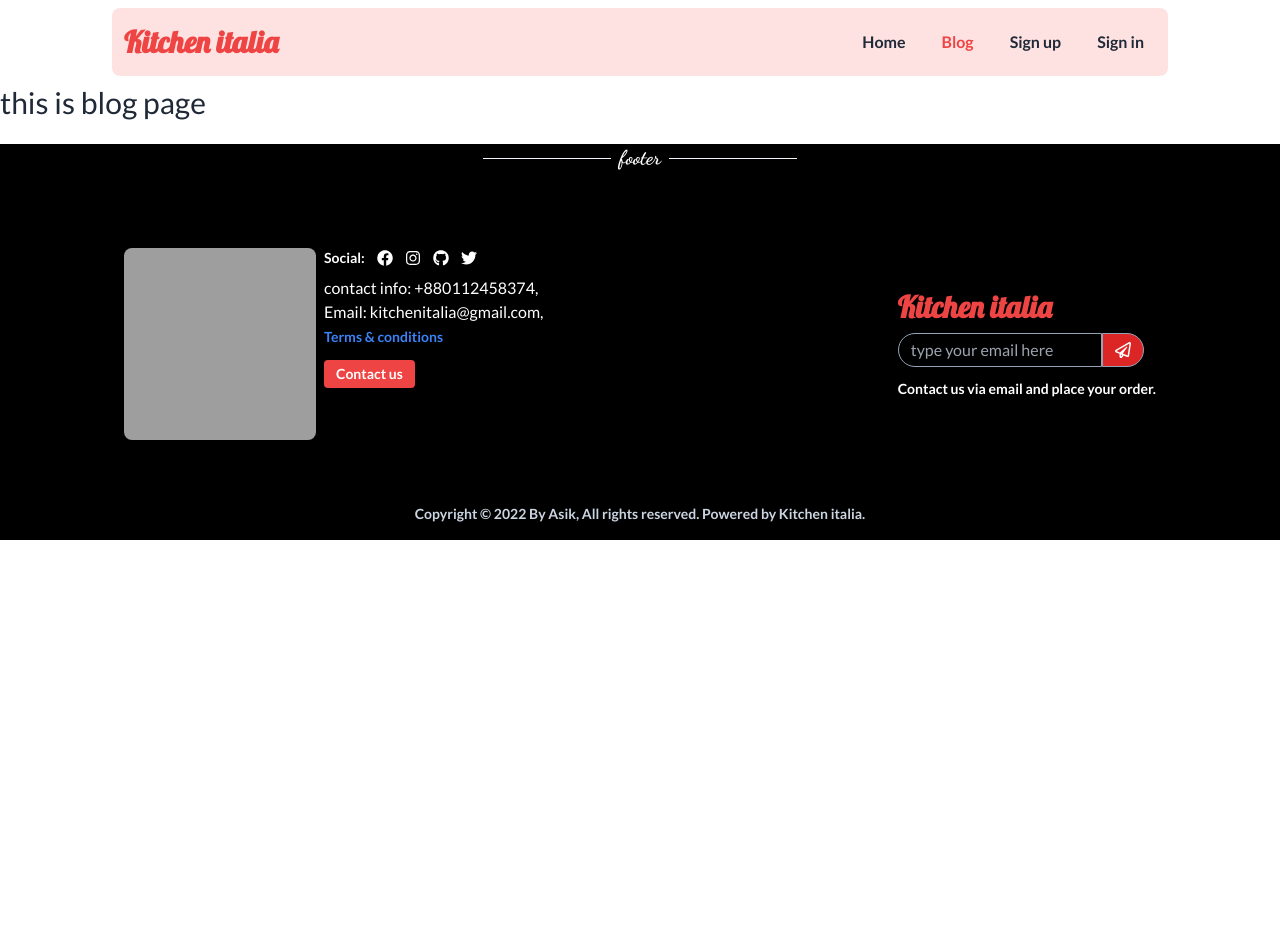
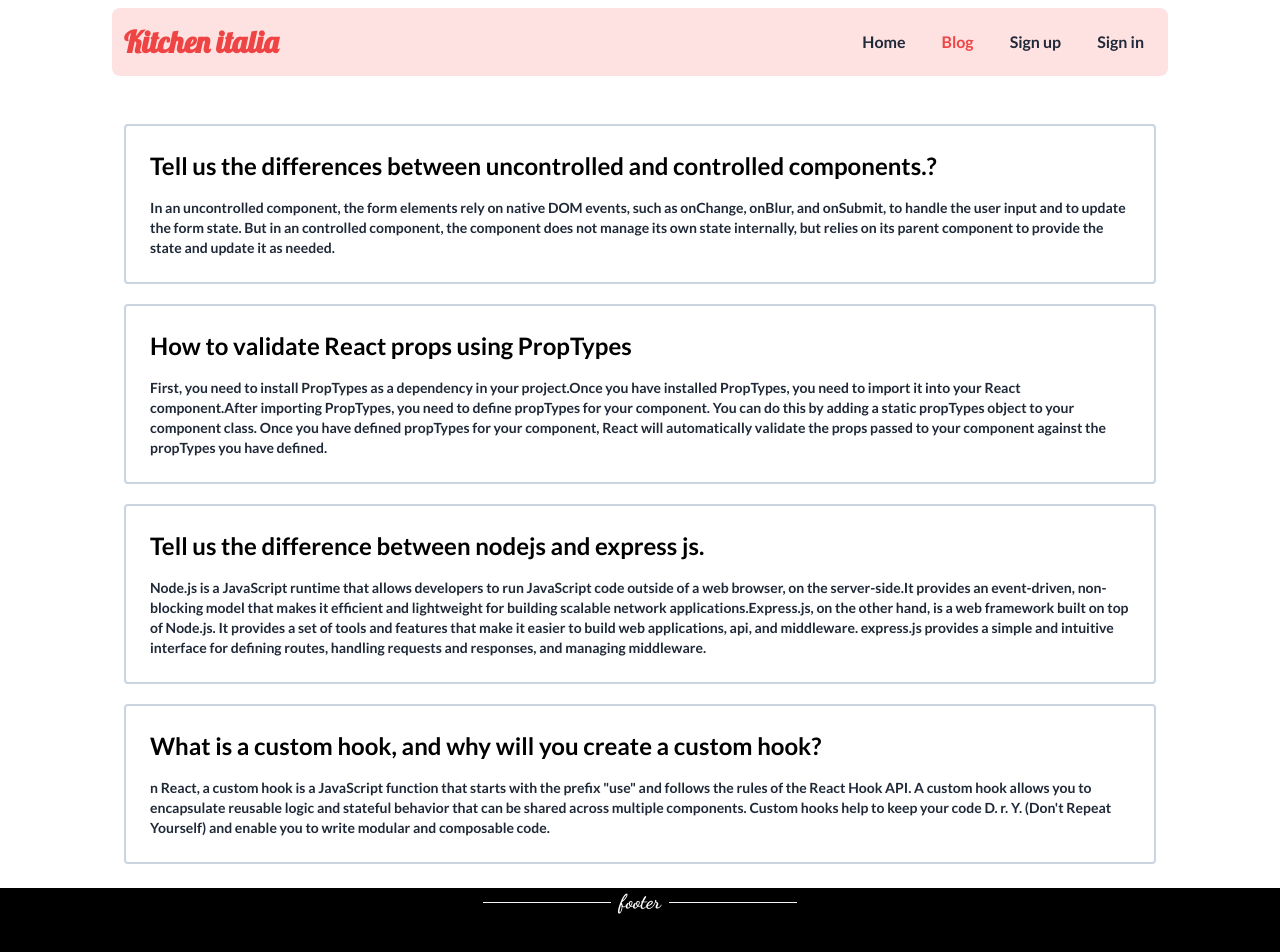
Before and after one commit to mdasik0/Kitchen-italia-project-client, a React (Vite) app: page /blog in a window 1280 px wide. Shown: the top 952 px of the page. Before the commit the page ends 800 px from the top, so only its background shows below. Built offline with nearby package versions, Linux system fonts and the light colour scheme; no server answers; grey boxes are pictures that could not be loaded.

Commit message:
blog added

```diff
--- a/src/component/Blog/Blog.jsx
+++ b/src/component/Blog/Blog.jsx
@@ -1,11 +1,66 @@
-import React from 'react';
+import React from "react";
 
 const Blog = () => {
-    return (
-        <div className='text-3xl'>
-            this is blog page
-        </div>
-    );
+  return (
+    <div className="text-md:pb-6 md:pt-10 gap-5 flex flex-col px-3 mx-0 md:mx-28">
+      <div className="p-6 border-2 mb- border-slate-300 rounded ">
+        <h1 className="font-bold mb-4 text-2xl text-black ">
+          Tell us the differences between uncontrolled and controlled
+          components.?
+        </h1>
+        <p className="text-sm font-bold">
+          In an uncontrolled component, the form elements rely on native DOM
+          events, such as onChange, onBlur, and onSubmit, to handle the user
+          input and to update the form state. But in an controlled component,
+          the component does not manage its own state internally, but relies on
+          its parent component to provide the state and update it as needed.
+        </p>
+      </div>
+      <div className="p-6 border-2 border-slate-300 rounded ">
+        <h1 className="font-bold mb-4 text-2xl text-black ">
+          How to validate React props using PropTypes
+        </h1>
+        <p className="text-sm font-bold">
+          First, you need to install PropTypes as a dependency in your
+          project.Once you have installed PropTypes, you need to import it into
+          your React component.After importing PropTypes, you need to define
+          propTypes for your component. You can do this by adding a static
+          propTypes object to your component class. Once you have defined
+          propTypes for your component, React will automatically validate the
+          props passed to your component against the propTypes you have defined.
+        </p>
+      </div>
+      <div className="p-6 border-2 border-slate-300 rounded ">
+        <h1 className="font-bold mb-4 text-2xl text-black ">
+          Tell us the difference between nodejs and express js.
+        </h1>
+        <p className="text-sm font-bold">
+          Node.js is a JavaScript runtime that allows developers to run
+          JavaScript code outside of a web browser, on the server-side.It
+          provides an event-driven, non-blocking model that makes it efficient
+          and lightweight for building scalable network applications.Express.js,
+          on the other hand, is a web framework built on top of Node.js. It
+          provides a set of tools and features that make it easier to build web
+          applications, api, and middleware. express.js provides a simple and
+          intuitive interface for defining routes, handling requests and
+          responses, and managing middleware.
+        </p>
+      </div>
+      <div className="p-6 border-2 border-slate-300 rounded ">
+        <h1 className="font-bold mb-4 text-2xl text-black ">
+          What is a custom hook, and why will you create a custom hook?
+        </h1>
+        <p className="text-sm font-bold">
+          n React, a custom hook is a JavaScript function that starts with the
+          prefix "use" and follows the rules of the React Hook API. A custom
+          hook allows you to encapsulate reusable logic and stateful behavior
+          that can be shared across multiple components. Custom hooks help to
+          keep your code D. r. Y. (Don't Repeat Yourself) and enable you to write
+          modular and composable code.
+        </p>
+      </div>
+    </div>
+  );
 };
 
 export default Blog;
--- a/src/component/Navbar/Navbar.jsx
+++ b/src/component/Navbar/Navbar.jsx
@@ -1,9 +1,20 @@
-import React, { useState } from "react";
+import React, { useContext, useState } from "react";
 import "./Navbar.css";
 import { Link, NavLink } from "react-router-dom";
-import { FaAlignRight, FaAlignJustify } from "react-icons/fa";
+import { FaAlignRight, FaAlignJustify,FaSignOutAlt } from "react-icons/fa";
+import { AuthContext } from "../providers/AuthProvider/AuthProvider";
 
 const Navbar = () => {
+  const { user, logout } = useContext(AuthContext);
+
+  if(user){
+    const {photoURL} = user;
+    console.log(photoURL)
+
+  }
+  const handleLogout = () => {
+    logout();
+  };
   const [open, setOpen] = useState(false);
   return (
     <div>
@@ -14,7 +25,7 @@ const Navbar = () => {
           </div>
         </Link>
         <ul
-          className={`flex md:flex-row flex-col md:bg-transparent font-bold bg-red-100 absolute md:static duration-500 rounded-lg md:rounded-none text-right md:text-center w-full md:w-fit py-3 md:py-0 ${
+          className={`flex md:flex-row flex-col items-center md:bg-transparent font-bold bg-red-100 absolute md:static duration-500 rounded-lg md:rounded-none text-right md:text-center w-full md:w-fit py-3 md:py-0 ${
             open ? "top-14" : "-top-96"
           }`}
         >
@@ -42,13 +53,24 @@ const Navbar = () => {
               Sign up
             </NavLink>
           </li>
+          <li>
+            {
+              user && <img title={user.displayName} className="w-10 rounded-full h-10" src={user.photoURL} alt="" />
+            }
+          </li>
+
           <li className="hover:bg-red-200 md:mr-0 mr-6 px-3 rounded-full duration-500">
+            {user ? (
+                //  <p onClick={handleLogout}>Log Out</p>
+                 <FaSignOutAlt title="logout" onClick={handleLogout} ></FaSignOutAlt>
+            ) : (
               <NavLink
                 to="/signin"
                 className={({ isActive }) => (isActive ? "active" : "")}
               >
                 Sign in
               </NavLink>
+            )}
           </li>
         </ul>
         <div onClick={() => setOpen(!open)} className="md:hidden ml-3 my-2 ">
--- a/src/component/Pages/ChefPage/ChefDetails/ChefDetails.jsx
+++ b/src/component/Pages/ChefPage/ChefDetails/ChefDetails.jsx
@@ -1,4 +1,4 @@
-import React, { useEffect, useState } from "react";
+import React, { useEffect, useState, useContext } from "react";
 import { useLoaderData } from "react-router-dom";
 import { FaThumbsUp, FaHeart } from "react-icons/fa";
 import { ToastContainer, toast } from "react-toastify";
@@ -9,19 +9,20 @@ import { ColorRing } from "react-loader-spinner";
 
 const ChefDetails = () => {
   // recipe data here
+
   const [recipeData, setRecipeData] = useState([]);
   const [state, setState] = useState(true);
-  const [loading, setLoading] = useState(false);
+
+  useEffect(() => {
+    fetch("http://localhost:5000/recipeDetails")
+      .then((res) => res.json())
+      .then((data) => setRecipeData(data));
+  }, []);
 
   const handleClick = (name) => {
     toast(`"${name}" is my favourite dish`);
     setState(!state);
   };
-  useEffect(() => {
-    fetch("http://localhost:5000/recipeDetails")
-      .then((res) => res.json())
-      .then((data) => setRecipeData(data));
-  }, []);
 
   const chefDetails = useLoaderData();
 
--- /dev/null
+++ b/src/component/PrivateRoute/PrivateRoute.jsx
@@ -0,0 +1,28 @@
+import React, { useContext } from "react";
+import { AuthContext } from "../providers/AuthProvider/AuthProvider";
+import { Navigate, useLocation } from "react-router-dom";
+import { ColorRing } from "react-loader-spinner";
+
+const PrivateRoute = ({ children }) => {
+  const { user, loading } = useContext(AuthContext);
+  const location = useLocation();
+  if (loading) {
+    return (
+      <ColorRing
+        visible={true}
+        height="80"
+        width="80"
+        ariaLabel="blocks-loading"
+        wrapperStyle={{}}
+        wrapperClass="blocks-wrapper"
+        colors={["#e15b64", "#f47e60", "#f8b26a", "#abbd81", "#849b87"]}
+      />
+    );
+  }
+  if (user) {
+    return children;
+  }
+  return <Navigate state={{ from: location }} to="/signin" replace></Navigate>;
+};
+
+export default PrivateRoute;
--- a/src/component/providers/AuthProvider/AuthProvider.jsx
+++ b/src/component/providers/AuthProvider/AuthProvider.jsx
@@ -1,34 +1,78 @@
-import React, { createContext } from 'react';
-import { createUserWithEmailAndPassword, getAuth, signInWithEmailAndPassword } from "firebase/auth";
-import app from '../../Firebase/firebase.cofig';
+import React, { createContext, useEffect, useState } from "react";
+import {
+  GithubAuthProvider,
+  GoogleAuthProvider,
+  createUserWithEmailAndPassword,
+  getAuth,
+  onAuthStateChanged,
+  signInWithEmailAndPassword,
+  signInWithPopup,
+  signOut,
+} from "firebase/auth";
+import app from "../../Firebase/firebase.cofig";
 
-export const AuthContext = createContext(null)
+export const AuthContext = createContext(null);
 
-const auth = getAuth(app)
+const auth = getAuth(app);
 
-const AuthProvider = ({children}) => {
+const GoogleProvider = new GoogleAuthProvider();
+const gitHubProvider = new GithubAuthProvider();
+const AuthProvider = ({ children }) => {
+  const [user, setUser] = useState(null);
+  const [loading, setLoading] = useState(true);
 
-    const user = null;
 
-    const createUser = (email,password) => {
-        return createUserWithEmailAndPassword(auth,email,password)
-    }
 
-    const signInUser = (email,password) => {
-        return signInWithEmailAndPassword(auth,email,password)
-    }
+  // const user = null;
 
-    const authinfo = {
-        user,
-        createUser,
-        signInUser
-    }
+  const createUser = (email, password) => {
+    setLoading(true);
+    return createUserWithEmailAndPassword(auth, email, password);
+  };
 
-    return (
-        <AuthContext.Provider value={authinfo}>
-            {children}
-        </AuthContext.Provider>
-    );
+  const signInUser = (email, password) => {
+    setLoading(true);
+    return signInWithEmailAndPassword(auth, email, password);
+  };
+
+  const googleSignin = () => {
+    setLoading(true);
+    return signInWithPopup(auth, GoogleProvider);
+  };
+  const gitHubSignin = () => {
+    setLoading(true);
+    return signInWithPopup(auth, gitHubProvider);
+  };
+
+  const logout = () => {
+    setLoading(true);
+    return signOut(auth);
+  };
+
+  useEffect(() => {
+    const unsubscribe = onAuthStateChanged(auth, (loggedUser) => {
+      setUser(loggedUser);
+      setLoading(false)
+    });
+
+    return () => {
+      return unsubscribe();
+    };
+  }, []);
+
+  const authinfo = {
+    user,
+    loading,
+    createUser,
+    signInUser,
+    googleSignin,
+    gitHubSignin,
+    logout,
+  };
+
+  return (
+    <AuthContext.Provider value={authinfo}>{children}</AuthContext.Provider>
+  );
 };
 
 export default AuthProvider;
--- a/src/route/Route.jsx
+++ b/src/route/Route.jsx
@@ -6,6 +6,7 @@ import Blog from "../component/Blog/Blog";
 import ChefDetails from "../component/Pages/ChefPage/ChefDetails/ChefDetails";
 import SignUp from "../component/Signup/SignUp";
 import SignIn from "../component/Signin/SignIn";
+import PrivateRoute from "../component/PrivateRoute/PrivateRoute";
 
 const router = createBrowserRouter([
     {
@@ -23,7 +24,7 @@ const router = createBrowserRouter([
         },
         {
           path:"/chefRecipes/:id",
-          element:<ChefDetails></ChefDetails>,
+          element:<PrivateRoute><ChefDetails></ChefDetails></PrivateRoute>,
           loader: ({params}) => fetch(`http://localhost:5000/chefDetails/${params.id}`)
         },
         {
```
Also changed, not shown: src/component/Signin/SignIn.jsx (+76 -19 lines), src/component/Signup/SignUp.jsx (+61 -16 lines). Lines whose indentation alone changed are shown as unchanged.
